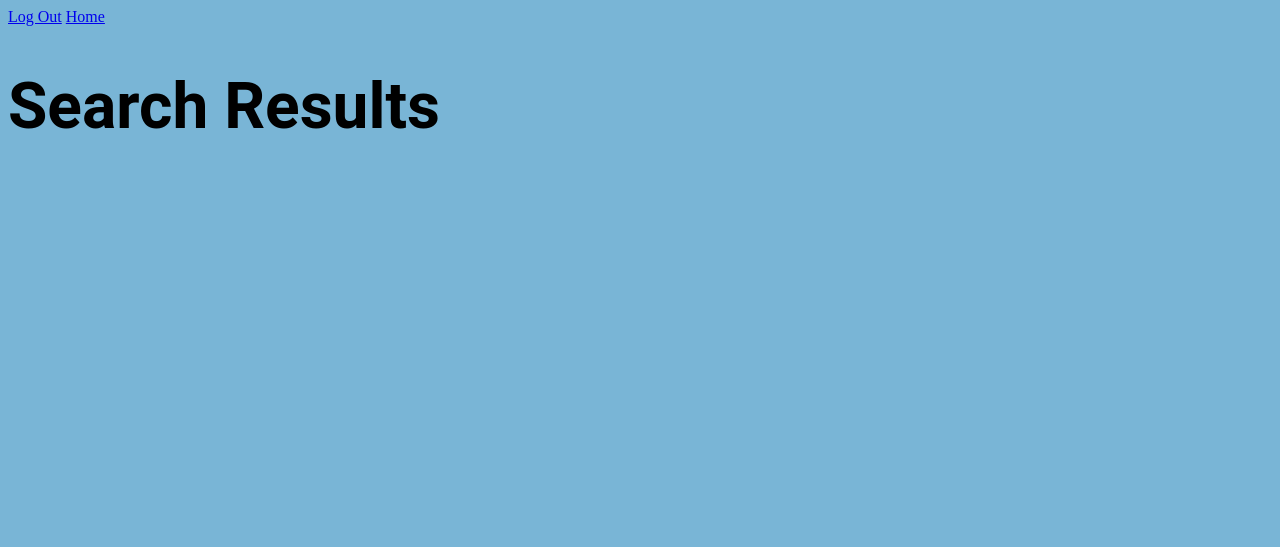
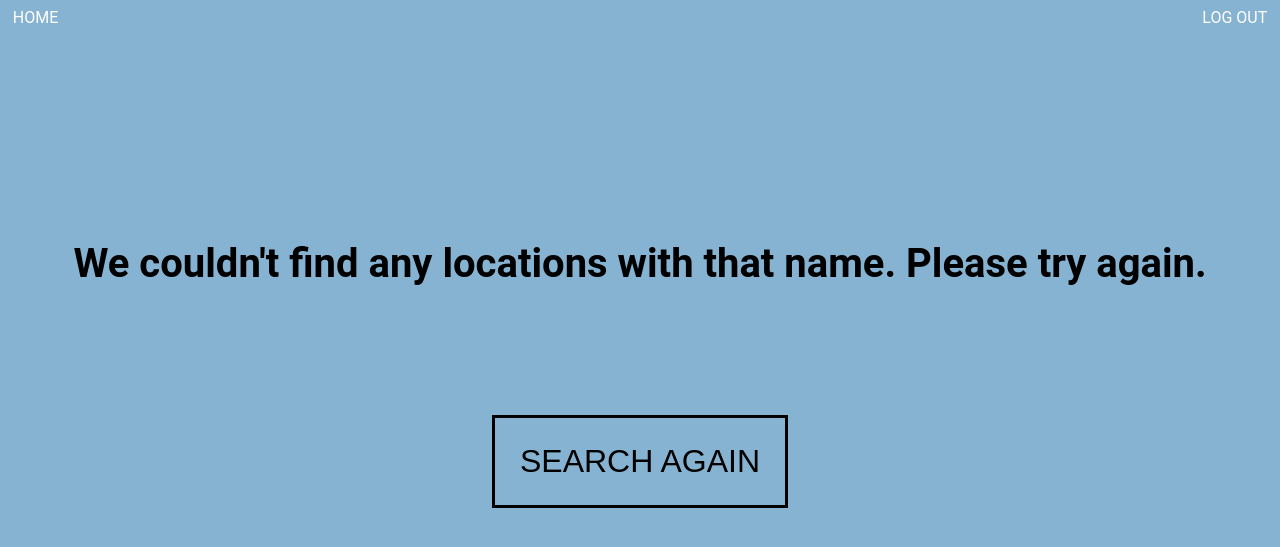
Before and after one commit to jaejunku/ripple, a Flask app: page /search/1 in a window 1280 px wide. Shown: the top 547 px of the page. Run offline with Flask 2, Linux system fonts and the light colour scheme; data that the repository does not hold is empty.

Commit message:
Added rerouting code when no valid results are returned for search

```diff
--- a/app.py
+++ b/app.py
@@ -8,10 +8,9 @@ from flask_wtf import FlaskForm
 from wtforms import StringField, SubmitField, TextAreaField, BooleanField
 
 # TODO anchor tag for collections near you/personal collections and separate page?
-# TODO page when no search results are found for song --> button to search again
-# TODO page when no search results are found for location --> button to search again
 # TODO search for a song
-# TODO in location, order songs/posts by most recently added
+# TODO song title for post?
+# TODO ability to play song when writing post
 
 app = Flask(__name__)
 google_api_key = 'AIzaSyC7rX_hVNjF2MH2uQM4StN7tDtkHd0AqAk'
@@ -49,7 +48,6 @@ class Song(db.Model):
 
 class Post(db.Model):
     post_id = db.Column(db.Integer, primary_key=True)
-    # post_picture = db.Column(db.String)
     post_content = db.Column(db.Text)
     post_title = db.Column(db.String)
     date_posted = db.Column(db.DateTime, default=datetime.utcnow)
@@ -62,7 +60,6 @@ class Post(db.Model):
         return f"Post('{self.post_id}', '{self.date_posted}')"
 
 
-# TODO add data required validator
 class SearchForm(FlaskForm):
     search = StringField()
     submit = SubmitField('Search')
@@ -195,7 +192,7 @@ def search_location_call(input_location):
     # Now convert the response into Python dictionary
     results = search_request.json()
     # TODO if there is no match, allow search again or route to far-search
-    # If results is empty list (no results found), we want to ask again or give option to find somewhere far away
+    # If results is empty list (no results found), we want to ask again
     # Redirect to new route?
     if not results['results']:
         return render_template('place_search_results.html', title='Oops', error=True,
@@ -226,13 +223,10 @@ def location(place_id, address):
                                address=address.replace("%20", " ").replace("%2C", " "),
                                place_name=place_name, login_authorized=check_authorization())
     else:
-        songs = Song.query.filter_by(collection_id=place_id)
         posts = Post.query.filter_by(collection_id=place_id).order_by(Post.date_posted.desc())
         posts_dict = {}
         for post in posts:
-            posts_dict[post] = Song.query.filter_by(song_uri=post.song_id, collection_id=place_id).first()
-        # for song in songs:
-        #     posts_dict[song] = Post.query.filter_by(song_id=song.song_uri, collection_id=place_id)
+            posts_dict[post] = Song.query.filter_by(song_uri=post.song_id).first()
         return render_template('place.html', in_db=True, posts_dict=posts_dict, place_id=place_id,
                                address=address.replace("%20", " ").replace("%2C", " "), place_name=place_name,
                                login_authorized=check_authorization())
@@ -261,7 +255,7 @@ def music_search_results(place_id, address, input_music):
                                login_authorized=check_authorization())
     elif not search_json['tracks']['items']:
         return render_template('music_search_results.html', message='No results were found for this track.',
-                               login_authorized=check_authorization())
+                               place_id=place_id, address=address, login_authorized=check_authorization())
     else:
         tracks_list = []
         for track in search_json['tracks']['items']:
--- a/templates/home.html
+++ b/templates/home.html
@@ -40,7 +40,7 @@
                 {% endfor %}
                 {% if count.value < 5 %}
                     {% for num in range(5-count.value) %}
-                    <div class="collections-list"> </div>
+                    <div class="collections-list">&nbsp;</div>
                     {% endfor %}
                 {% endif %}
             </div>
--- a/templates/place_search_results.html
+++ b/templates/place_search_results.html
@@ -19,11 +19,19 @@ th, td {
 
 </style>
     <title>Place Search</title>
+<link rel="stylesheet" href="{{ url_for('static', filename='collection_display.css') }}">
 </head>
-<body style="background-color: #79b5d6">
+<body style="background-color: #86b3d1">
 <a href="{{ url_for('logout') }}" class="logout-button">Log Out</a>
 <a href="{{ url_for('home') }}" class="home-button">Home</a>
-
+{% if error %}
+    <div style="text-align: center; margin-top: 15em;">
+        <div class="no-existing-collection">
+            We couldn't find any locations with that name. Please try again.
+        </div>
+            <a href="{{ url_for('search_location') }}"><button class="login_button" >Search Again</button></a>
+    </div>
+{% else %}
     <h1 style="font-family: 'Roboto', sans-serif; color: black; font-size:4em;">Search Results</h1>
 
     <table>
@@ -39,6 +47,6 @@ th, td {
       {% endfor %}
 
     </table>
-
+{% endif %}
 </body>
 </html>
--- a/templates/post.html
+++ b/templates/post.html
@@ -18,6 +18,7 @@
         <div class="search-wrapper">
         <div style="margin-top: 3em; font-weight: bold; text-transform: uppercase; font-family: Roboto, sans-serif; font-size: 2em;">Create a Post</div>
         <form method="POST" action="" class="post-parent-wrapper">
+            <img style="float: right; margin-right: 10px;" src="https://store-images.s-microsoft.com/image/apps.46943.9007199266245148.65716085-8f7e-40af-9dd6-34b7bc30c6dd.af0b8fbf-5d63-4c74-97a9-31eefb48822b?mode=scale&q=90&h=300&w=300" alt="">
             {{ form.hidden_tag() }}
             <fieldset class="form-group" style="margin-top: 3em;">
                 <div class="form-group">
```
Also changed, not shown: templates/music_search_results.html (+7 -1 lines), site.db. Lines whose indentation alone changed are shown as unchanged.
